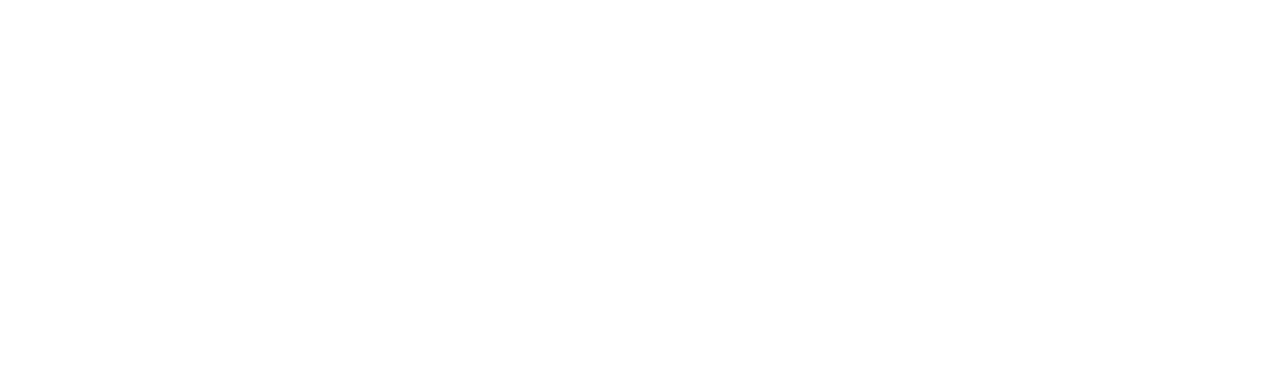
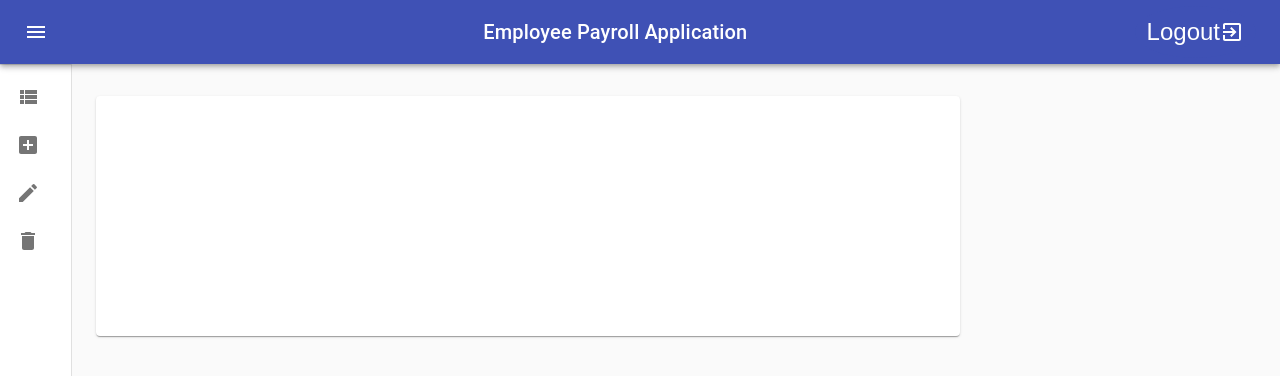
Before and after one commit to RakeshSR10/EmployeePayroll-FrontEnd-ReactJS, a React (Create React App) app: page /dashboard in a window 1280 px wide. Shown: the top 376 px of the page. Built offline with nearby package versions, Linux system fonts and the light colour scheme.

Commit message:
feat: added dashboard in components folder

```diff
--- a/src/App.js
+++ b/src/App.js
@@ -2,6 +2,7 @@
 import './App.css';
 import Registration from './pages/registerForm.jsx'
 import Login from './pages/loginForm.jsx';
+import Dashboard from './components/dashboard.jsx';
 import { BrowserRouter as Router, Route, Switch } from 'react-router-dom';
 require('dotenv').config()
 
@@ -13,6 +14,7 @@
           <Route exact path='/' component={Registration} />
             <Route path='/register' component={Registration} />
             <Route path='/login' component={Login} />
+            <Route path='/dashboard' component={Dashboard} />
           </Switch>
       </div>
     </Router>
--- /dev/null
+++ b/src/components/dashboard.jsx
@@ -0,0 +1,210 @@
+import React from 'react';
+import clsx from 'clsx';
+import { makeStyles } from '@material-ui/core/styles';
+import CssBaseline from '@material-ui/core/CssBaseline';
+import Drawer from '@material-ui/core/Drawer';
+import AppBar from '@material-ui/core/AppBar';
+import Toolbar from '@material-ui/core/Toolbar';
+import List from '@material-ui/core/List';
+import Typography from '@material-ui/core/Typography';
+import Divider from '@material-ui/core/Divider';
+import IconButton from '@material-ui/core/IconButton';
+import Container from '@material-ui/core/Container';
+import Grid from '@material-ui/core/Grid';
+import Paper from '@material-ui/core/Paper';
+import MenuIcon from '@material-ui/icons/Menu';
+import ChevronLeftIcon from '@material-ui/icons/ChevronLeft';
+import ExitToAppOutlinedIcon from '@material-ui/icons/ExitToAppOutlined';
+import ListItem from '@material-ui/core/ListItem';
+import ListItemIcon from '@material-ui/core/ListItemIcon';
+import ListItemText from '@material-ui/core/ListItemText';
+import ViewListIcon from '@material-ui/icons/ViewList';
+import AddBoxIcon from '@material-ui/icons/AddBox';
+import EditIcon from '@material-ui/icons/Edit';
+import DeleteIcon from '@material-ui/icons/Delete';
+import { Link, useHistory } from 'react-router-dom';
+
+const drawerWidth = 200;
+
+const useStyles = makeStyles((theme) => ({
+    root: {
+        display: 'flex',
+    },
+    myClassName: {
+        backgroundColor: "#3F51B5",
+        position: "relative",
+        "&:hover": {
+          backgroundColor: "#DC143C"
+        }
+      },
+    toolbar: {
+        paddingRight: 24,
+    },
+    toolbarIcon: {
+        display: 'flex',
+        alignItems: 'center',
+        justifyContent: 'flex-end',
+        padding: '0 8px',
+        ...theme.mixins.toolbar,
+    },
+    appBar: {
+        zIndex: theme.zIndex.drawer + 1,
+        transition: theme.transitions.create(['width', 'margin'], {
+            easing: theme.transitions.easing.sharp,
+            duration: theme.transitions.duration.leavingScreen,
+        }),
+    },
+    appBarShift: {
+        marginLeft: drawerWidth,
+        width: `calc(100% - ${drawerWidth}px)`,
+        transition: theme.transitions.create(['width', 'margin'], {
+            easing: theme.transitions.easing.sharp,
+            duration: theme.transitions.duration.enteringScreen,
+        }),
+    },
+    menuButton: {
+        marginRight: 36,
+    },
+    menuButtonHidden: {
+        display: 'none',
+    },
+    title: {
+        flexGrow: 1,
+    },
+    drawerPaper: {
+        position: 'relative',
+        whiteSpace: 'nowrap',
+        width: drawerWidth,
+        transition: theme.transitions.create('width', {
+            easing: theme.transitions.easing.sharp,
+            duration: theme.transitions.duration.enteringScreen,
+        }),
+    },
+    drawerPaperClose: {
+        overflowX: 'hidden',
+        transition: theme.transitions.create('width', {
+            easing: theme.transitions.easing.sharp,
+            duration: theme.transitions.duration.leavingScreen,
+        }),
+        width: theme.spacing(7),
+        [theme.breakpoints.up('sm')]: {
+            width: theme.spacing(9),
+        },
+    },
+    appBarSpacer: theme.mixins.toolbar,
+    content: {
+        flexGrow: 1,
+        height: '100vh',
+        overflow: 'auto',
+    },
+    container: {
+        paddingTop: theme.spacing(4),
+        paddingBottom: theme.spacing(4),
+    },
+    paper: {
+        padding: theme.spacing(2),
+        display: 'flex',
+        overflow: 'auto',
+        flexDirection: 'column',
+    },
+    fixedHeight: {
+        height: 240,
+    },
+}));
+
+export default function Dashboard() {
+    const classes = useStyles();
+    const [open, setOpen] = React.useState(false);
+    const history = useHistory();
+
+    const handleDrawerOpen = () => {
+        setOpen(true);
+    };
+    const handleDrawerClose = () => {
+        setOpen(false);
+    };
+
+    const handleExitToAppOutlinedIcon = () => {
+        localStorage.removeItem('token');
+        history.push('/');
+    }
+
+    const fixedHeightPaper = clsx(classes.paper, classes.fixedHeight);
+
+    return (
+        <div className={classes.root}>
+            <CssBaseline />
+            <AppBar position="absolute" className={clsx(classes.appBar, open && classes.appBarShift)}>
+                <Toolbar className={classes.toolbar}>
+                    <IconButton
+                        edge="start"
+                        color="inherit"
+                        aria-label="open drawer"
+                        onClick={handleDrawerOpen}
+                        className={clsx(classes.menuButton, open && classes.menuButtonHidden)}
+                    >
+                        <MenuIcon />
+                    </IconButton>
+                    <Typography component="h1" variant="h6" color="inherit" noWrap className={classes.title}>
+                        Employee Payroll Application
+                    </Typography>
+                    <IconButton onClick={handleExitToAppOutlinedIcon} className={classes.myClassName} color="inherit">
+                        Logout<ExitToAppOutlinedIcon />
+                    </IconButton>
+                </Toolbar>
+            </AppBar>
+            <Drawer
+                variant="permanent"
+                classes={{
+                    paper: clsx(classes.drawerPaper, !open && classes.drawerPaperClose),
+                }}
+                open={open}
+            >
+                <div className={classes.toolbarIcon}>
+                    <IconButton onClick={handleDrawerClose}>
+                        <ChevronLeftIcon />
+                    </IconButton>
+                </div>
+                <Divider />
+                <List>
+                    <ListItem button component={Link} to={'/Employees'}>
+                        <ListItemIcon>
+                            <ViewListIcon />
+                        </ListItemIcon>
+                        <ListItemText primary="List Employees" />
+                    </ListItem>
+                    <ListItem button component={Link} to={'/addEmployee'}>
+                        <ListItemIcon>
+                            <AddBoxIcon />
+                        </ListItemIcon>
+                        <ListItemText primary="Add New" />
+                    </ListItem>
+                    <ListItem button component={Link} to={'/editEmployee'}>
+                        <ListItemIcon>
+                            <EditIcon />
+                        </ListItemIcon>
+                        <ListItemText primary="Edit Employee" />
+                    </ListItem>
+                    <ListItem button component={Link} to={'/deleteEmployee'}>
+                        <ListItemIcon>
+                            <DeleteIcon />
+                        </ListItemIcon>
+                        <ListItemText primary="Delete Employee" />
+                    </ListItem>
+                </List>
+            </Drawer>
+            <main className={classes.content}>
+                <div className={classes.appBarSpacer} />
+                <Container maxWidth="lg" className={classes.container}>
+                    <Grid container spacing={3}>
+                        <Grid item xs={12} md={8} lg={9}>
+                            <Paper className={fixedHeightPaper}>
+
+                            </Paper>
+                        </Grid>
+                    </Grid>
+                </Container>
+            </main>
+        </div>
+    );
+}
--- a/src/services/user.js
+++ b/src/services/user.js
@@ -7,17 +7,19 @@
 class User {
 
     login = (loginDetails) => {
-        return Axios.post("/login", loginDetails).then(res => {
-            alert("Login Successfully")
-            console.log(res.data.message);
-            }).catch((error) => {
+        return Axios.post("/login", loginDetails)
+            .then(res => {
+            alert("Login Successfully");
+            localStorage.setItem('Login token = ', res.data.token);
+            })
+            .catch((error) => {
             console.log(error.message);
         })
     }
 
     register = (user) => {
         return Axios.post("/register", user).then(res => {
-            alert("Employee Registered Successfully")
+            alert("User Registered Successfully")
             console.log(res.data.message);
         }).catch(error => {
             alert(error.message);
```
